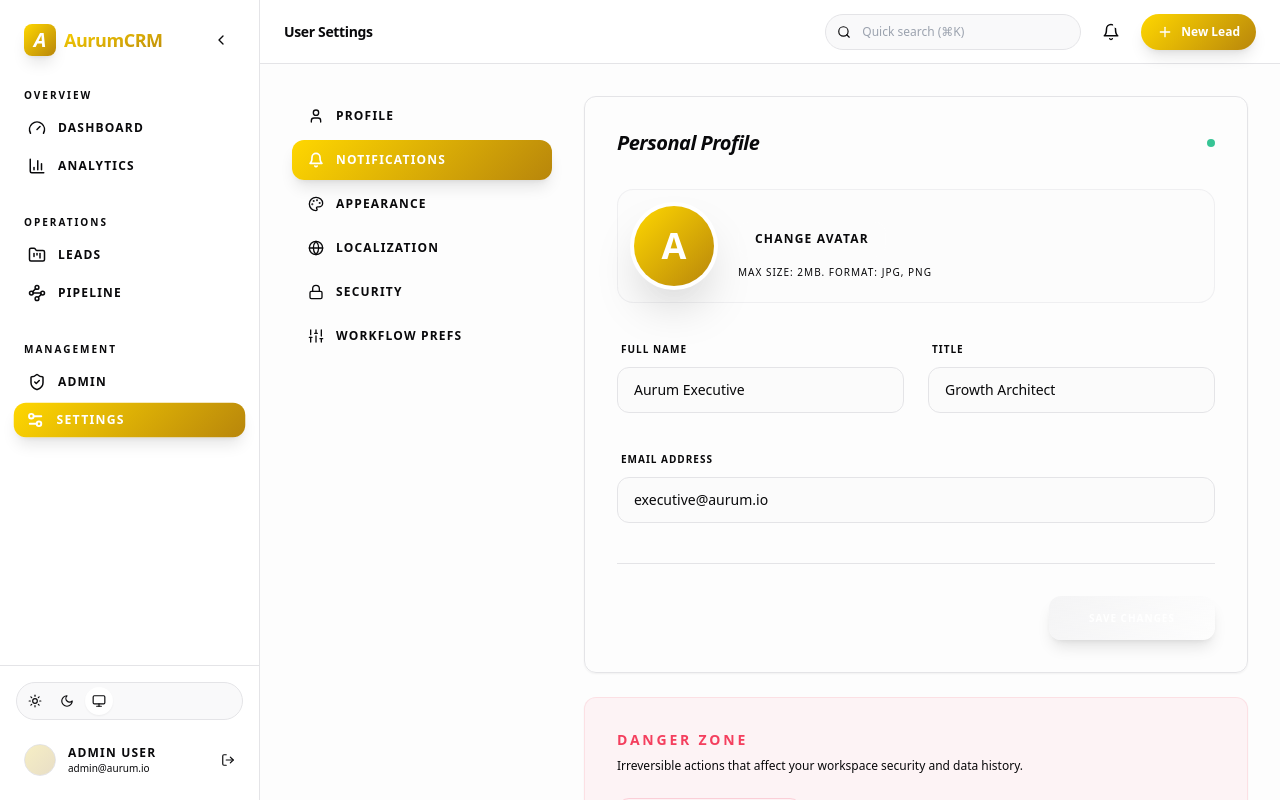
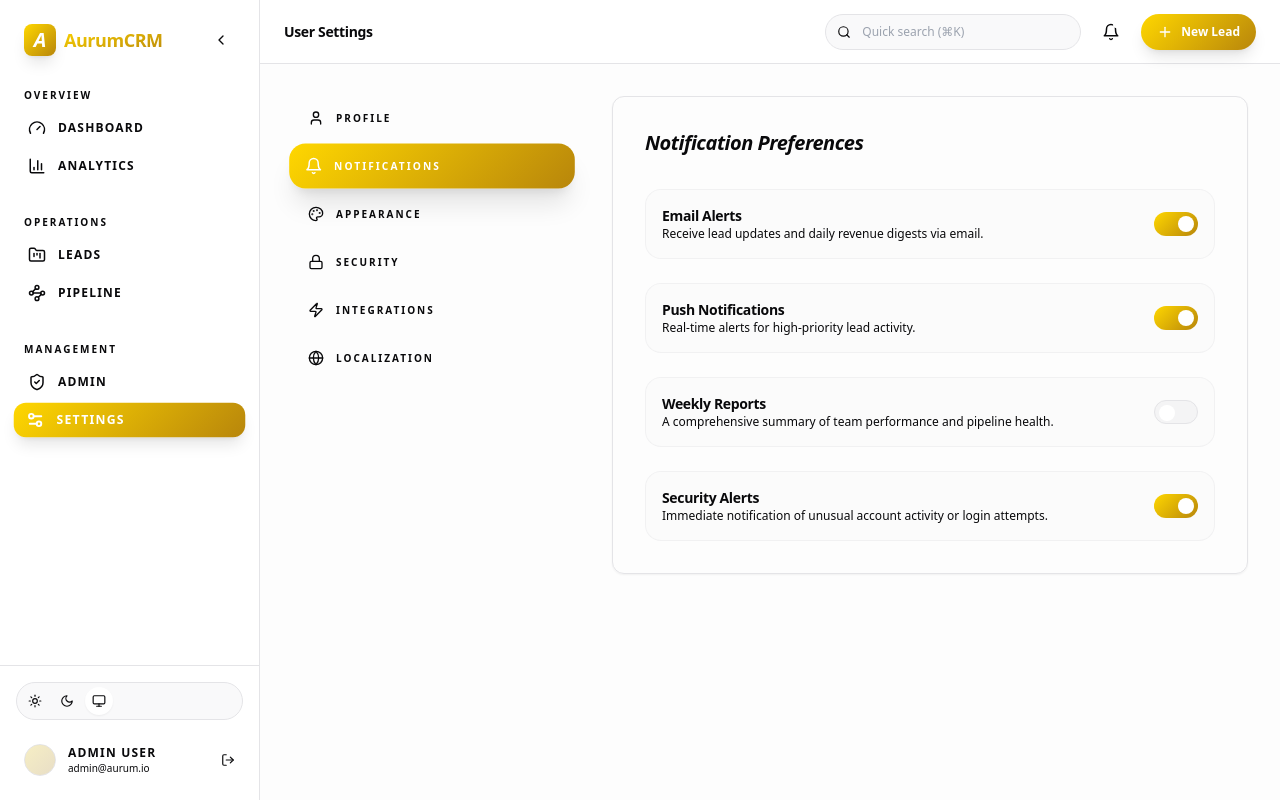
Before and after one commit to Subashav/Aurum-CRM, a Next.js app: page /settings in a window 1280 px wide. Both pictures are taken after a click on the button "NOTIFICATIONS". Built offline with nearby package versions, Linux system fonts and the light colour scheme.

Commit message:
Feature: Full implementation of Settings page with Profile, Notifications, Appearance, Security, and Integrations modules.

```diff
--- a/app/settings/page.tsx
+++ b/app/settings/page.tsx
@@ -3,33 +3,197 @@
 import React from 'react';
 import { WorkspaceShell } from '@/components/layouts/workspace-shell';
 import { Card } from '@/components/ui/card';
-import { User, Bell, Palette, Globe, Lock, Sliders } from 'lucide-react';
+import { User, Bell, Palette, Globe, Lock, Sliders, Check, Shield, Zap, Moon, Sun } from 'lucide-react';
 import { Button } from '@/components/ui/button';
 import { cn } from '@/lib/cn';
+import { toast } from 'sonner';
 
 export default function SettingsPage() {
   const [activeTab, setActiveTab] = React.useState('Profile');
+  const [avatar, setAvatar] = React.useState<string | null>(null);
+  const fileInputRef = React.useRef<HTMLInputElement>(null);
 
   const tabs = [
     { label: 'Profile', icon: User },
     { label: 'Notifications', icon: Bell },
     { label: 'Appearance', icon: Palette },
+    { label: 'Security', icon: Lock },
+    { label: 'Integrations', icon: Zap },
     { label: 'Localization', icon: Globe },
-    { label: 'Security', icon: Lock },
-    { label: 'Workflow Prefs', icon: Sliders },
   ];
-
-  const [avatar, setAvatar] = React.useState<string | null>(null);
-  const fileInputRef = React.useRef<HTMLInputElement>(null);
 
   const handleAvatarChange = (e: React.ChangeEvent<HTMLInputElement>) => {
     const file = e.target.files?.[0];
     if (file) {
       const reader = new FileReader();
-      reader.onloadend = () => {
-        setAvatar(reader.result as string);
-      };
+      reader.onloadend = () => setAvatar(reader.result as string);
       reader.readAsDataURL(file);
+      toast.success('Avatar updated successfully');
+    }
+  };
+
+  const renderContent = () => {
+    switch (activeTab) {
+      case 'Profile':
+        return (
+          <div className="space-y-6 animate-in fade-in slide-in-from-bottom-2 duration-500">
+            <Card className="p-8 bg-card border-border shadow-sm">
+              <div className="flex items-center justify-between mb-8">
+                <h4 className="text-xl font-black tracking-tight italic">Personal Profile</h4>
+                <div className="h-2 w-2 rounded-full bg-emerald-500 animate-pulse" />
+              </div>
+              <div className="space-y-8">
+                <div className="flex items-center gap-6 p-4 rounded-2xl bg-muted/20 border border-border/50">
+                  <div className="h-20 w-20 rounded-full aurum-gradient flex items-center justify-center text-4xl font-black text-white shadow-2xl shadow-primary/20 ring-4 ring-background overflow-hidden shrink-0">
+                    {avatar ? <img src={avatar} alt="Avatar" className="h-full w-full object-cover" /> : "A"}
+                  </div>
+                  <div className="space-y-2">
+                    <input type="file" ref={fileInputRef} onChange={handleAvatarChange} className="hidden" accept="image/*" />
+                    <Button variant="outline" size="sm" onClick={() => fileInputRef.current?.click()} className="h-9 px-4 rounded-xl font-bold uppercase tracking-widest text-[10px]">Change Avatar</Button>
+                    <p className="text-[10px] text-muted-foreground font-medium uppercase tracking-widest">Max 2MB. JPG, PNG</p>
+                  </div>
+                </div>
+                <div className="grid grid-cols-1 md:grid-cols-2 gap-6">
+                  <div className="space-y-2">
+                    <label className="text-[10px] font-black uppercase tracking-widest text-muted-foreground/60 ml-1">Full Name</label>
+                    <input className="w-full bg-muted/20 border border-border rounded-xl px-4 py-3 text-sm focus:outline-none focus:ring-1 focus:ring-primary/40 transition-all" defaultValue="Aurum Executive" />
+                  </div>
+                  <div className="space-y-2">
+                    <label className="text-[10px] font-black uppercase tracking-widest text-muted-foreground/60 ml-1">Title</label>
+                    <input className="w-full bg-muted/20 border border-border rounded-xl px-4 py-3 text-sm focus:outline-none focus:ring-1 focus:ring-primary/40 transition-all" defaultValue="Growth Architect" />
+                  </div>
+                </div>
+                <div className="space-y-2">
+                  <label className="text-[10px] font-black uppercase tracking-widest text-muted-foreground/60 ml-1">Email Address</label>
+                  <input className="w-full bg-muted/20 border border-border rounded-xl px-4 py-3 text-sm focus:outline-none focus:ring-1 focus:ring-primary/40 transition-all" defaultValue="executive@aurum.io" />
+                </div>
+              </div>
+              <div className="mt-10 pt-8 border-t border-border flex justify-end">
+                <Button onClick={() => toast.success('Profile changes saved')} className="aurum-gradient text-white font-black h-11 px-10 rounded-xl shadow-lg shadow-primary/20 hover:shadow-primary/30 transition-all uppercase tracking-widest text-[10px]">Save Changes</Button>
+              </div>
+            </Card>
+            <Card className="p-8 bg-rose-500/5 border-rose-500/10 group hover:border-rose-500/30 transition-all">
+              <h4 className="text-sm font-black uppercase tracking-[0.2em] text-rose-500 mb-2">Danger Zone</h4>
+              <p className="text-xs text-muted-foreground mb-6">Irreversible actions that affect your workspace security and data history.</p>
+              <div className="flex items-center gap-4">
+                <Button variant="outline" className="border-rose-500/20 text-rose-500 hover:bg-rose-500/10 hover:border-rose-500/50 rounded-xl px-6 h-10 text-[10px] font-black uppercase tracking-widest transition-all">Purge Storage Cache</Button>
+                <Button variant="ghost" className="text-muted-foreground hover:text-rose-500 text-[10px] font-black uppercase tracking-widest">Deactivate Account</Button>
+              </div>
+            </Card>
+          </div>
+        );
+      case 'Notifications':
+        return (
+          <div className="space-y-6 animate-in fade-in slide-in-from-bottom-2 duration-500">
+            <Card className="p-8 bg-card border-border">
+              <h4 className="text-xl font-black tracking-tight italic mb-8">Notification Preferences</h4>
+              <div className="space-y-6">
+                {[
+                  { title: 'Email Alerts', desc: 'Receive lead updates and daily revenue digests via email.', default: true },
+                  { title: 'Push Notifications', desc: 'Real-time alerts for high-priority lead activity.', default: true },
+                  { title: 'Weekly Reports', desc: 'A comprehensive summary of team performance and pipeline health.', default: false },
+                  { title: 'Security Alerts', desc: 'Immediate notification of unusual account activity or login attempts.', default: true },
+                ].map((item, i) => (
+                  <div key={i} className="flex items-center justify-between p-4 rounded-2xl bg-muted/20 border border-border/40">
+                    <div>
+                      <p className="text-sm font-bold tracking-tight">{item.title}</p>
+                      <p className="text-xs text-muted-foreground">{item.desc}</p>
+                    </div>
+                    <div className={cn("h-6 w-11 rounded-full relative cursor-pointer transition-all", item.default ? "aurum-gradient" : "bg-muted border border-border")}>
+                       <div className={cn("absolute top-1 h-4 w-4 rounded-full bg-white transition-all", item.default ? "right-1" : "left-1")} />
+                    </div>
+                  </div>
+                ))}
+              </div>
+            </Card>
+          </div>
+        );
+      case 'Appearance':
+        return (
+          <div className="space-y-6 animate-in fade-in slide-in-from-bottom-2 duration-500">
+            <Card className="p-8 bg-card border-border">
+              <h4 className="text-xl font-black tracking-tight italic mb-8">Appearance & Theme</h4>
+              <div className="grid grid-cols-1 md:grid-cols-2 gap-6">
+                {[
+                  { label: 'Light Mode', icon: Sun, desc: 'Clean and professional for day-time focus.', active: false },
+                  { label: 'Dark Mode', icon: Moon, desc: 'Premium midnight aesthetics for reduced eye strain.', active: true },
+                ].map((theme, i) => (
+                  <button key={i} className={cn("p-6 rounded-2xl border text-left transition-all group", theme.active ? "border-primary bg-primary/5" : "border-border hover:bg-muted")}>
+                    <div className={cn("h-10 w-10 rounded-xl flex items-center justify-center mb-4 transition-colors", theme.active ? "aurum-gradient text-white" : "bg-muted text-muted-foreground group-hover:text-primary")}>
+                       <theme.icon size={20} />
+                    </div>
+                    <p className="text-sm font-black uppercase tracking-widest mb-1">{theme.label}</p>
+                    <p className="text-xs text-muted-foreground">{theme.desc}</p>
+                  </button>
+                ))}
+              </div>
+            </Card>
+          </div>
+        );
+      case 'Security':
+        return (
+          <div className="space-y-6 animate-in fade-in slide-in-from-bottom-2 duration-500">
+            <Card className="p-8 bg-card border-border">
+              <h4 className="text-xl font-black tracking-tight italic mb-8">Account Security</h4>
+              <div className="space-y-6">
+                <div className="p-6 rounded-2xl border border-border bg-muted/20 flex items-center gap-6">
+                   <div className="h-12 w-12 rounded-xl bg-emerald-500/10 text-emerald-500 flex items-center justify-center shrink-0">
+                      <Shield size={24} />
+                   </div>
+                   <div className="flex-1">
+                      <p className="text-sm font-bold">Two-Factor Authentication</p>
+                      <p className="text-xs text-muted-foreground">Add an extra layer of security to your account by requiring more than just a password.</p>
+                   </div>
+                   <Button variant="outline" className="rounded-xl font-bold uppercase tracking-widest text-[10px]">Enable 2FA</Button>
+                </div>
+                <div className="space-y-4">
+                  <p className="text-[10px] font-black uppercase tracking-widest text-muted-foreground/60 ml-1">Change Password</p>
+                  <div className="grid grid-cols-1 gap-4">
+                     <input type="password" placeholder="Current Password" className="w-full bg-muted/20 border border-border rounded-xl px-4 py-3 text-sm" />
+                     <input type="password" placeholder="New Password" className="w-full bg-muted/20 border border-border rounded-xl px-4 py-3 text-sm" />
+                     <Button className="w-full h-11 aurum-gradient text-white font-black rounded-xl uppercase tracking-widest text-[10px]">Update Password</Button>
+                  </div>
+                </div>
+              </div>
+            </Card>
+          </div>
+        );
+      case 'Integrations':
+        return (
+          <div className="space-y-6 animate-in fade-in slide-in-from-bottom-2 duration-500">
+             <Card className="p-8 bg-card border-border">
+                <h4 className="text-xl font-black tracking-tight italic mb-8">App Integrations</h4>
+                <div className="grid grid-cols-1 md:grid-cols-2 gap-4">
+                   {[
+                     { name: 'Slack', status: 'Connected', desc: 'Sync lead activity to Slack channels.', icon: 'https://cdn.brandfetch.io/slack.com/fallback/lettermark/theme/dark/h/512/w/512/v/6' },
+                     { name: 'Google Calendar', status: 'Disconnected', desc: 'Sync follow-ups with your calendar.', icon: 'https://www.google.com/favicon.ico' },
+                     { name: 'Hubspot', status: 'Disconnected', desc: 'Two-way sync with Hubspot CRM.', icon: 'https://cdn.brandfetch.io/hubspot.com/fallback/lettermark/theme/dark/h/512/w/512/v/6' },
+                     { name: 'Stripe', status: 'Connected', desc: 'View revenue data directly in CRM.', icon: 'https://cdn.brandfetch.io/stripe.com/fallback/lettermark/theme/dark/h/512/w/512/v/6' },
+                   ].map((app, i) => (
+                     <div key={i} className="p-4 rounded-2xl border border-border hover:border-primary/20 transition-all flex items-center gap-4 group">
+                        <div className="h-10 w-10 rounded-xl bg-muted p-2 flex items-center justify-center grayscale group-hover:grayscale-0 transition-all">
+                           <img src={app.icon} className="h-full w-full object-contain" alt={app.name} />
+                        </div>
+                        <div className="flex-1 min-w-0">
+                           <p className="text-sm font-bold">{app.name}</p>
+                           <p className="text-[10px] text-muted-foreground truncate">{app.desc}</p>
+                        </div>
+                        <Badge variant={app.status === 'Connected' ? 'default' : 'outline'} className={cn(app.status === 'Connected' && "bg-emerald-500/10 text-emerald-500 border-emerald-500/20")}>
+                           {app.status}
+                        </Badge>
+                     </div>
+                   ))}
+                </div>
+             </Card>
+          </div>
+        );
+      default:
+        return (
+          <div className="py-20 text-center animate-in fade-in duration-500">
+             <Globe size={48} className="mx-auto text-muted-foreground/20 mb-4" />
+             <p className="text-[10px] font-black uppercase tracking-widest text-muted-foreground">Workspace module coming soon</p>
+          </div>
+        );
     }
   };
 
@@ -39,101 +203,29 @@ export default function SettingsPage() {
       eyebrow="Personalization"
       subtitle="Customize your experience and manage notification preferences."
     >
-      <div className="max-w-5xl space-y-6 pb-12">
-        <div className="grid grid-cols-1 md:grid-cols-[260px_1fr] gap-8">
+      <div className="max-w-6xl space-y-6 pb-20">
+        <div className="grid grid-cols-1 md:grid-cols-[280px_1fr] gap-10">
           <aside className="space-y-1">
             {tabs.map((item) => (
               <button
                 key={item.label}
                 onClick={() => setActiveTab(item.label)}
                 className={cn(
-                  "w-full flex items-center gap-3 px-4 py-3 rounded-xl text-xs font-bold uppercase tracking-widest transition-all",
+                  "w-full flex items-center gap-3 px-4 py-3.5 rounded-2xl text-[10px] font-black uppercase tracking-[0.2em] transition-all group",
                   activeTab === item.label
-                    ? "aurum-gradient text-white shadow-lg shadow-primary/20"
+                    ? "aurum-gradient text-white shadow-xl shadow-primary/20 scale-[1.02]"
                     : "text-muted-foreground hover:bg-muted hover:text-foreground"
                 )}
               >
-                <item.icon className="h-4 w-4" strokeWidth={activeTab === item.label ? 2.5 : 2} />
+                <item.icon className={cn("h-4 w-4 transition-transform", activeTab === item.label ? "scale-110" : "group-hover:translate-x-1")} />
                 {item.label}
               </button>
             ))}
           </aside>
 
-          <div className="space-y-6">
-            <Card className="p-8 bg-card border-border shadow-sm">
-              <div className="flex items-center justify-between mb-8">
-                <h4 className="text-xl font-black tracking-tight italic">Personal Profile</h4>
-                <div className="h-2 w-2 rounded-full bg-emerald-500 animate-pulse" />
-              </div>
-
-              <div className="space-y-8">
-                <div className="flex items-center gap-6 p-4 rounded-2xl bg-muted/20 border border-border/50">
-                  <div className="h-20 w-20 rounded-full aurum-gradient flex items-center justify-center text-4xl font-black text-white shadow-2xl shadow-primary/20 ring-4 ring-background overflow-hidden">
-                    {avatar ? (
-                      <img src={avatar} alt="Avatar" className="h-full w-full object-cover" />
-                    ) : (
-                      "A"
-                    )}
-                  </div>
-                  <div className="space-y-2">
-                    <input
-                      type="file"
-                      ref={fileInputRef}
-                      onChange={handleAvatarChange}
-                      className="hidden"
-                      accept="image/*"
-                    />
-                    <Button
-                      variant="outline"
-                      size="sm"
-                      onClick={() => fileInputRef.current?.click()}
-                      className="h-9 px-4 rounded-xl font-bold uppercase tracking-widest"
-                    >
-                      Change Avatar
-                    </Button>
-                    <p className="text-[10px] text-muted-foreground font-medium uppercase tracking-widest">Max size: 2MB. Format: JPG, PNG</p>
-                  </div>
-                </div>
-
-                <div className="grid grid-cols-2 gap-6">
-                  <div className="space-y-2">
-                    <label className="text-[10px] font-black uppercase tracking-widest text-muted-foreground/60 ml-1">Full Name</label>
-                    <input className="w-full bg-muted/20 border border-border rounded-xl px-4 py-3 text-sm focus:outline-none focus:ring-1 focus:ring-primary/40 transition-all" value="Aurum Executive" readOnly />
-                  </div>
-                  <div className="space-y-2">
-                    <label className="text-[10px] font-black uppercase tracking-widest text-muted-foreground/60 ml-1">Title</label>
-                    <input className="w-full bg-muted/20 border border-border rounded-xl px-4 py-3 text-sm focus:outline-none focus:ring-1 focus:ring-primary/40 transition-all" value="Growth Architect" readOnly />
-                  </div>
-                </div>
-
-                <div className="space-y-2">
-                  <label className="text-[10px] font-black uppercase tracking-widest text-muted-foreground/60 ml-1">Email Address</label>
-                  <input className="w-full bg-muted/20 border border-border rounded-xl px-4 py-3 text-sm focus:outline-none focus:ring-1 focus:ring-primary/40 transition-all" value="executive@aurum.io" readOnly />
-                </div>
-              </div>
-
-              <div className="mt-10 pt-8 border-t border-border flex justify-end">
-                <Button className="aurum-gradient text-white font-black h-11 px-10 rounded-xl shadow-lg shadow-primary/20 hover:shadow-primary/30 transition-all uppercase tracking-widest text-[10px]">
-                  Save Changes
-                </Button>
-              </div>
-            </Card>
-
-            <Card className="p-8 bg-rose-500/5 border-rose-500/10 group hover:border-rose-500/30 transition-all">
-              <div className="flex items-center gap-2 mb-2">
-                <h4 className="text-sm font-black uppercase tracking-[0.2em] text-rose-500">Danger Zone</h4>
-              </div>
-              <p className="text-xs text-muted-foreground mb-6">Irreversible actions that affect your workspace security and data history.</p>
-              <div className="flex items-center gap-4">
-                <Button variant="outline" className="border-rose-500/20 text-rose-500 hover:bg-rose-500/10 hover:border-rose-500/50 rounded-xl px-6 h-10 text-[10px] font-black uppercase tracking-widest transition-all">
-                  Purge Storage Cache
-                </Button>
-                <Button variant="ghost" className="text-muted-foreground hover:text-rose-500 text-[10px] font-black uppercase tracking-widest">
-                  Deactivate Account
-                </Button>
-              </div>
-            </Card>
-          </div>
+          <main>
+            {renderContent()}
+          </main>
         </div>
       </div>
     </WorkspaceShell>
```
